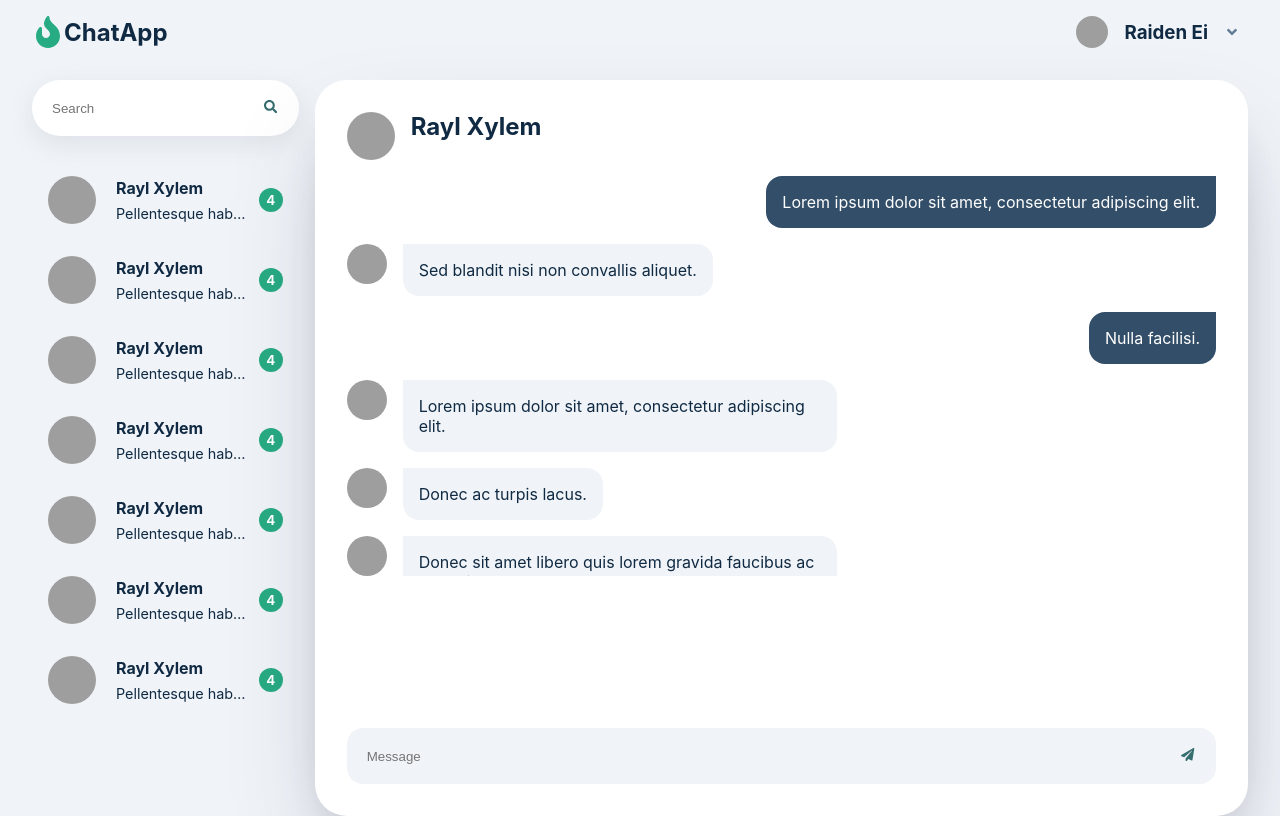
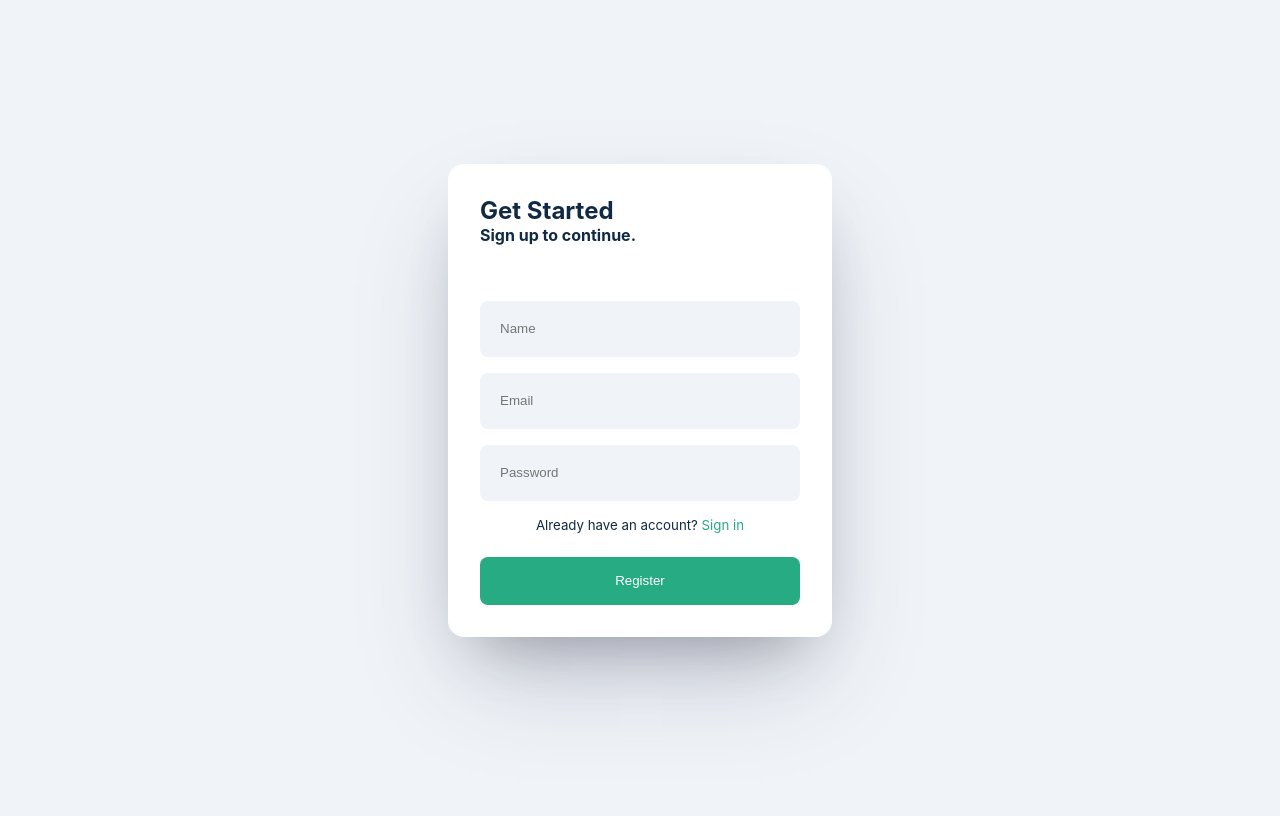
Before and after one commit to rtiempo/chat-app-react-typescript, a React (Create React App) app: page /register in a window 1280 px wide. Built offline with nearby package versions, Linux system fonts and the light colour scheme; grey boxes are pictures that could not be loaded.

Commit message:
Add initial register and login modules

```diff
--- a/package.json
+++ b/package.json
@@ -10,8 +10,13 @@
     "@types/node": "^16.11.26",
     "@types/react": "^17.0.39",
     "@types/react-dom": "^17.0.13",
+    "firebase": "^9.6.8",
+    "firebaseui": "^6.0.1",
     "react": "^17.0.2",
     "react-dom": "^17.0.2",
+    "react-firebase-hooks": "^5.0.3",
+    "react-firebaseui": "^6.0.0",
+    "react-hook-form": "^7.27.1",
     "react-icons": "^4.3.1",
     "react-router-dom": "^6.2.2",
     "react-scripts": "5.0.0",
--- a/src/App.tsx
+++ b/src/App.tsx
@@ -1,10 +1,41 @@
-import React from 'react';
-import { Dashboard } from './components';
+import React, { useState } from 'react';
+import { Dashboard, Login, Register } from './components';
+import { BrowserRouter as Router, Routes, Route } from 'react-router-dom';
 
 function App() {
+  const [registerEmail, setRegisterEmail] = useState('');
+  const [registerPassword, setRegisterPassword] = useState('');
+  const [loginEmail, setLoginEmail] = useState('');
+  const [loginPassword, setLoginPassword] = useState('');
+
+  const registerProps = {
+    registerEmail: registerEmail,
+    setRegisterEmail: setRegisterEmail,
+    registerPassword: registerPassword,
+    setRegisterPassword: setRegisterPassword,
+  }
+
+  const handleLogin = async () => {
+
+  }
+
+  const handleRegister = async () => {
+
+  }
+
+  const logout = async () => {
+
+  }
+
   return (
     <>
-      <Dashboard />
+      <Router>
+        <Routes>
+          <Route path='/' element={<Dashboard />} />
+          <Route path='/login' element={<Login />} />
+          <Route path='/register' element={<Register />} />
+        </Routes>
+      </Router>
     </>
   );
 }
--- a/src/components/Chat/Chat.tsx
+++ b/src/components/Chat/Chat.tsx
@@ -1,4 +1,4 @@
-import React, { useState, useEffect } from 'react';
+import React, { useState } from 'react';
 import { ChatContainer, ChatHeader, Bubble, Messages, Message, Textfield, MessageContent, ChatContent } from './Chat.styles';
 import { Input, IconButton, Icon } from '../Common/Common';
 import { FaPaperPlane } from 'react-icons/fa';
--- /dev/null
+++ b/src/components/Login/Login.styles.js
@@ -0,0 +1,30 @@
+import styled from 'styled-components';
+
+export const LoginContainer = styled.div`
+  display: flex;
+  justify-content: center;
+  align-items: center;
+`;
+
+export const Form = styled.div`
+  width: 30%;
+  padding: 2rem;
+  display: flex;
+  flex-direction: column;
+  background-color: #fff;
+  border-radius: 1rem;
+  box-sizing: border-box;
+`;
+
+export const Textfield = styled.div`
+  background-color: #f0f4f8;
+  padding: 0.25rem;
+  border-radius: 0.5rem;
+  grid-area: textfield;
+`;
+
+export const Button = styled.button`
+  min-height: 3rem;
+  background-color: #fff;
+  border-radius: 0.5rem;
+`;
--- /dev/null
+++ b/src/components/Login/Login.tsx
@@ -0,0 +1,56 @@
+import React from 'react';
+import { LoginContainer, Form, Textfield, Button } from './Login.styles';
+import { Input } from '../Common/Common';
+import { auth } from '../../firebase';
+import firebase from 'firebase/compat/app';
+import 'firebase/compat/auth';
+import firebaseui from 'firebaseui';
+import StyledFirebaseAuth from 'react-firebaseui/StyledFirebaseAuth';
+
+const Login = () => {
+  // const ui = new firebaseui.auth.AuthUI(auth());
+  // ui.start('#firebaseui-auth-container', {
+  //   signInOptions: [
+  //     auth.EmailAuthProvider.PROVIDER_ID
+  //   ],
+  // });
+  const config = {
+    apiKey: 'AIzaSyANOcjT3J-1d_XCJU92lolDXHwCOcwHMUc',
+    authDomain: 'chat-app-react-firebase-317dc.firebaseapp.com',
+    projectId: 'chat-app-react-firebase-317dc',
+    storageBucket: 'chat-app-react-firebase-317dc.appspot.com',
+    messagingSenderId: '746948682150',
+    appId: '1:746948682150:web:ea71ff33f6690aa9fcef67',
+  }
+  firebase.initializeApp(config);
+
+  const uiConfig = {
+    signInFlow: 'popup',
+    signInSuccessUrl: '/signedIn',
+    signInOptions: [
+      firebase.auth.GoogleAuthProvider.PROVIDER_ID,
+    ],
+  }
+
+  // const handleLogin = () => {
+  //   const provider = new firebase.auth.GoogleAuthProvider()
+  //   auth.signInWithPopup(provider);
+  // }
+
+  return (
+    <LoginContainer>
+      <StyledFirebaseAuth uiConfig={uiConfig} firebaseAuth={firebase.auth()} />
+      <Form>
+        <Textfield>
+          <Input type='text' placeholder='Username'/>
+        </Textfield>
+        <Textfield>
+          <Input type='password' placeholder='Password'/>
+        </Textfield>
+        {/* <Button onClick={handleLogin}>Login</Button> */}
+      </Form>
+    </LoginContainer>
+  )
+}
+
+export default Login;
--- a/src/components/Navbar/Navbar.tsx
+++ b/src/components/Navbar/Navbar.tsx
@@ -1,7 +1,7 @@
 import React, { useState } from 'react';
 import { Nav, Logo, Menu, Dropdown, DropdownHeader, DropdownList, DropdownItem } from './Navbar.styles';
 import { Icon } from '../Common/Common';
-import { FaFire, FaAngleDown } from 'react-icons/fa'
+import { FaFire, FaAngleDown } from 'react-icons/fa';
 
 const Navbar = () => {
   const [isOpen, setIsOpen] = useState(false);
--- /dev/null
+++ b/src/components/Register/Register.styles.js
@@ -0,0 +1,103 @@
+import styled from 'styled-components';
+
+export const RegisterContainer = styled.div`
+  min-height: 100vh;
+  min-width: 100vw;
+  display: flex;
+  justify-content: center;
+  align-items: center;
+`;
+
+export const Textfield = styled.div`
+  background-color: #f0f4f8;
+  padding: 0.25rem;
+  border-radius: 0.5rem;
+`;
+
+export const Button = styled.input`
+  min-height: 3rem;
+  background-color: #27ab83;
+  color: #fff;
+  border: none;
+  border-radius: 0.5rem;
+`;
+
+export const Logo = styled.div`
+  display: flex;
+  align-items: center;
+  margin: 0 0 4rem;
+
+  svg {
+    color: #27ab83;
+    min-height: 2rem;
+    min-width: 2rem;
+  }
+
+  h2 {
+    color: #102a43;
+  }
+`;
+
+export const Form = styled.form`
+  min-width: 90%;
+  padding: 2rem;
+  display: flex;
+  flex-direction: column;
+  background-color: #fff;
+  border-radius: 1rem;
+  box-sizing: border-box;
+  box-shadow: rgba(50, 50, 93, 0.25) 0px 50px 100px -20px,
+    rgba(0, 0, 0, 0.3) 0px 30px 60px -30px;
+
+  ${Textfield} {
+    margin: 0.5rem 0;
+  }
+
+  input[type='submit'] {
+    margin: 1rem 0 0;
+  }
+
+  p,
+  h2,
+  h4,
+  h5 {
+    color: #102a43;
+  }
+
+  p {
+    font-size: 0.8rem;
+    margin: 0 0 0.5rem;
+    color: #d64545;
+  }
+
+  a {
+    text-decoration: none;
+    color: #27ab83;
+  }
+
+  h4 {
+    margin: 0 0 3rem;
+  }
+
+  h5 {
+    margin: 0.5rem 0;
+    font-weight: normal;
+    text-align: center;
+  }
+
+  @media (min-width: 768px) {
+    min-width: 50%;
+  }
+
+  @media (min-width: 1024px) {
+    min-width: 40%;
+  }
+
+  @media (min-width: 1280px) {
+    min-width: 30%;
+  }
+
+  @media (min-width: 1536px) {
+    min-width: 20%;
+  }
+`;
--- /dev/null
+++ b/src/components/Register/Register.tsx
@@ -0,0 +1,69 @@
+import React, { useState } from 'react';
+import { RegisterContainer, Form, Textfield, Button, Logo } from './Register.styles';
+import { Input } from '../Common/Common';
+import { FaFire } from 'react-icons/fa';
+import { useForm, SubmitHandler } from 'react-hook-form';
+
+type Inputs = {
+  name: string;
+  email: string;
+  password: string;
+}
+
+const Register = () => {
+  const { register, handleSubmit, formState: { errors } } = useForm<Inputs>();
+  const [name, setName] = useState('');
+  const [email, setEmail] = useState('');
+  const [password, setPassword] = useState('');
+
+  const handleOnSubmit: SubmitHandler<Inputs> = (data) => {
+    console.log(name, email, password);
+    console.log(data);
+  }
+
+  return (
+    <RegisterContainer>
+      <Form onSubmit={handleSubmit(handleOnSubmit)}>
+        {/* <Logo>
+          <FaFire />
+          <h2>ChatApp</h2>
+        </Logo> */}
+        <h2>Get Started</h2>
+        <h4>Sign up to continue.</h4>
+        <Textfield>
+          <Input
+            type='text'
+            placeholder='Name'
+            {...register('name', { required: true, minLength: 3, maxLength: 32 })}
+            onChange={(e:React.ChangeEvent<HTMLInputElement>) => {setName(e.target.value)}} />
+        </Textfield>
+        {errors?.name?.type === 'required' && <p>This field is required.</p>}
+        {errors?.name?.type === 'minLength' && <p>Name must contain at least 3 characters.</p>}
+        {errors?.name?.type === 'maxLength' && <p>Name must not exceed 32 characters.</p>}
+        <Textfield>
+          <Input
+            type='text'
+            placeholder='Email'
+            {...register('email', {required: true, pattern: /^\S+@\S+$/i})}
+            onChange={(e:React.ChangeEvent<HTMLInputElement>) => {setEmail(e.target.value)}} />
+        </Textfield>
+        {errors?.email?.type === 'required' && <p>This field is required.</p>}
+        {errors?.email?.type === 'pattern' && <p>Please use a valid email.</p>}
+        <Textfield>
+          <Input
+            type='password'
+            placeholder='Password'
+            {...register('password', {required: 'This field is required.', minLength: 6, maxLength: 32})}
+            onChange={(e:React.ChangeEvent<HTMLInputElement>) => {setPassword(e.target.value)}} />
+        </Textfield>
+        {errors?.password?.type === 'required' && <p>This field is required.</p>}
+        {errors?.password?.type === 'minLength' && <p>Password must contain at least 3 characters.</p>}
+        {errors?.password?.type === 'maxLength' && <p>Password must not exceed 32 characters.</p>}
+        <h5>Already have an account? <a>Sign in</a></h5>
+        <Button type='submit' value='Register' />
+      </Form>
+    </RegisterContainer>
+  )
+}
+
+export default Register;
--- a/src/components/index.js
+++ b/src/components/index.js
@@ -1,2 +1,3 @@
 export { default as Dashboard } from './Dashboard/Dashboard';
-export { default as Chat } from './Chat/Chat';
+export { default as Login } from './Login/Login';
+export { default as Register } from './Register/Register';
--- /dev/null
+++ b/src/firebase.js
@@ -0,0 +1,16 @@
+import { initializeApp } from 'firebase/app';
+import { getAuth } from 'firebase/auth';
+import 'firebase/compat/auth';
+
+const app = initializeApp({
+  apiKey: process.env.REACT_APP_API_KEY,
+  authDomain: process.env.REACT_APP_AUTH_DOMAIN,
+  projectId: process.env.REACT_APP_PROJECT_ID,
+  storageBucket: process.env.REACT_APP_STORAGE_BUCKET,
+  messagingSenderId: process.env.REACT_APP_MESSAGING_SENDER_ID,
+  appId: process.env.REACT_APP_APP_ID,
+});
+
+export const database = app.firestore();
+
+export const auth = getAuth(app);
```
Also changed, not shown: 2 other files (tests, documents, lock files or other folders).
